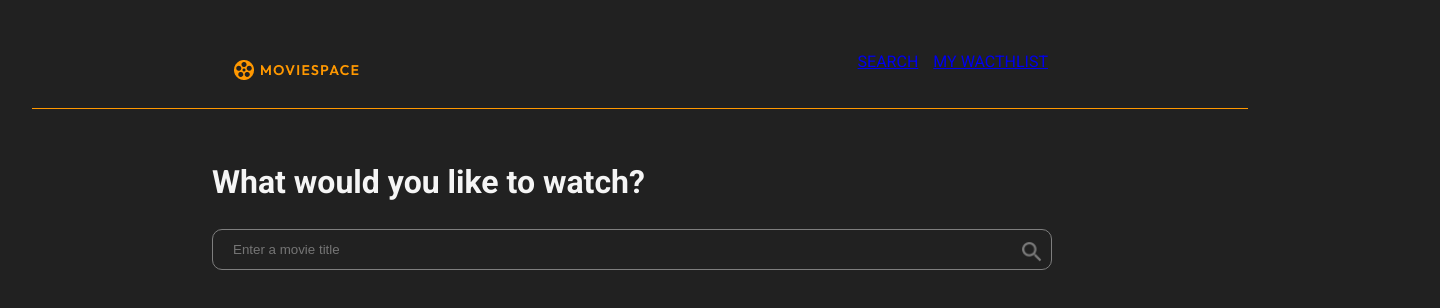
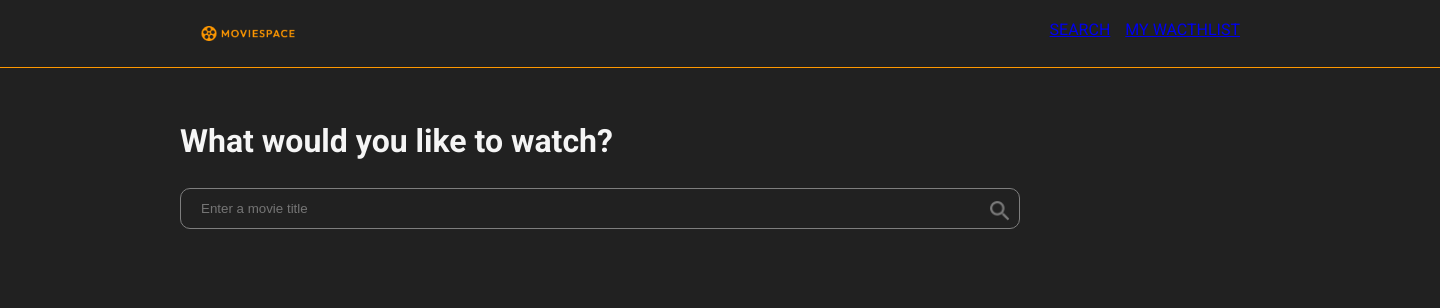
Before and after one commit to marcusdevel/Movie_list, a React (Vite) app: page / in a window 1280 px wide. Shown: the top 308 px of the page, 1440 px wide, since content can reach past the window. Built offline with nearby package versions, Linux system fonts and the light colour scheme.

Commit message:
altera tamanho da classe navbar e id root.

```diff
--- a/src/App.css
+++ b/src/App.css
@@ -1,12 +1,14 @@
 #root {
-  max-width: 1280px;
+  width: 100%;
   margin: 0 auto;
-  padding: 2rem;
+  /* padding: 2rem 0; */
   text-align: center;
 }
 
 .navbar {
   border-bottom: 1px solid var(--orange-color);
+  width: 1440px;
+  height: 68px;
 }
 ul li a:first-child {
   margin-right: 15px;
```
